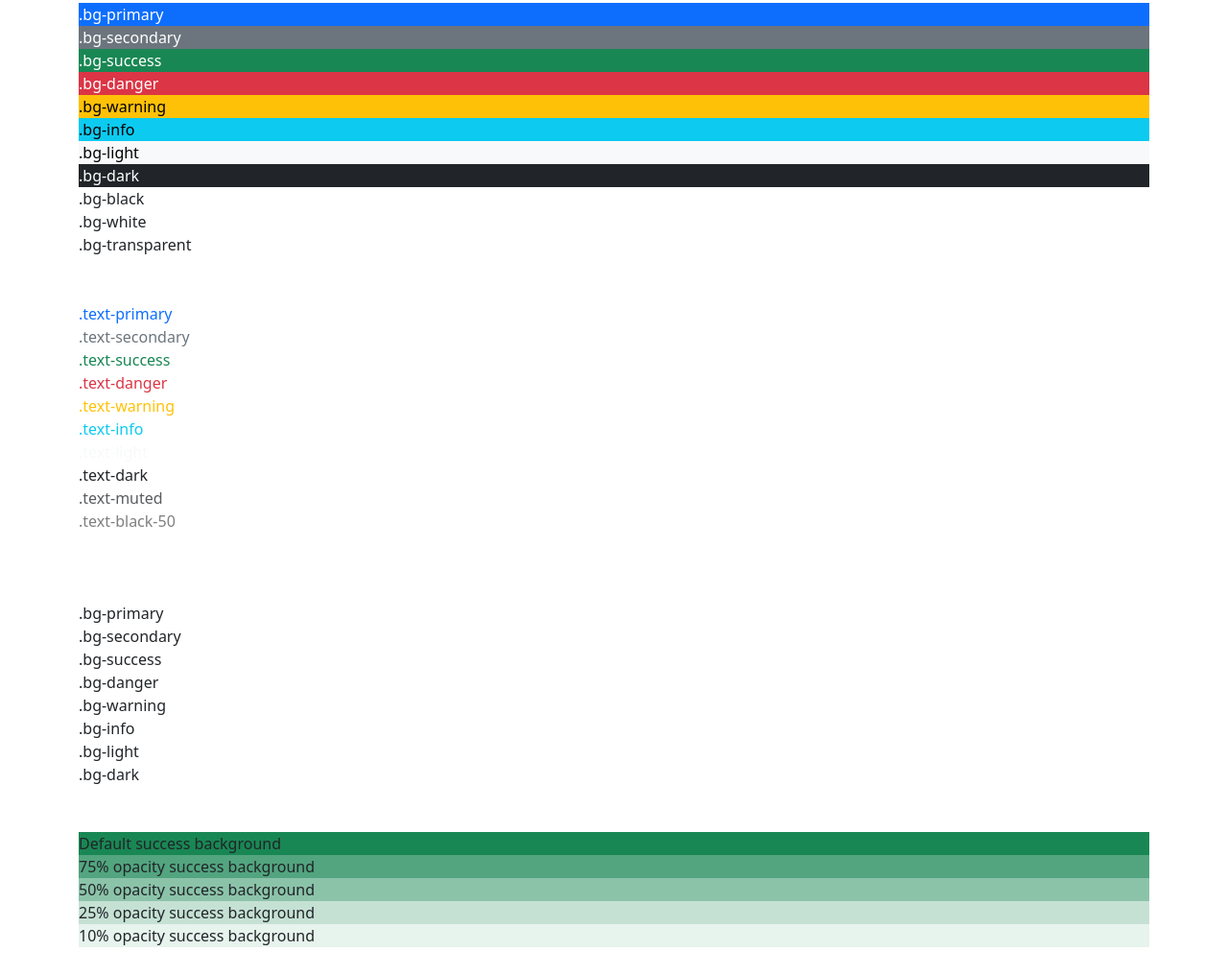
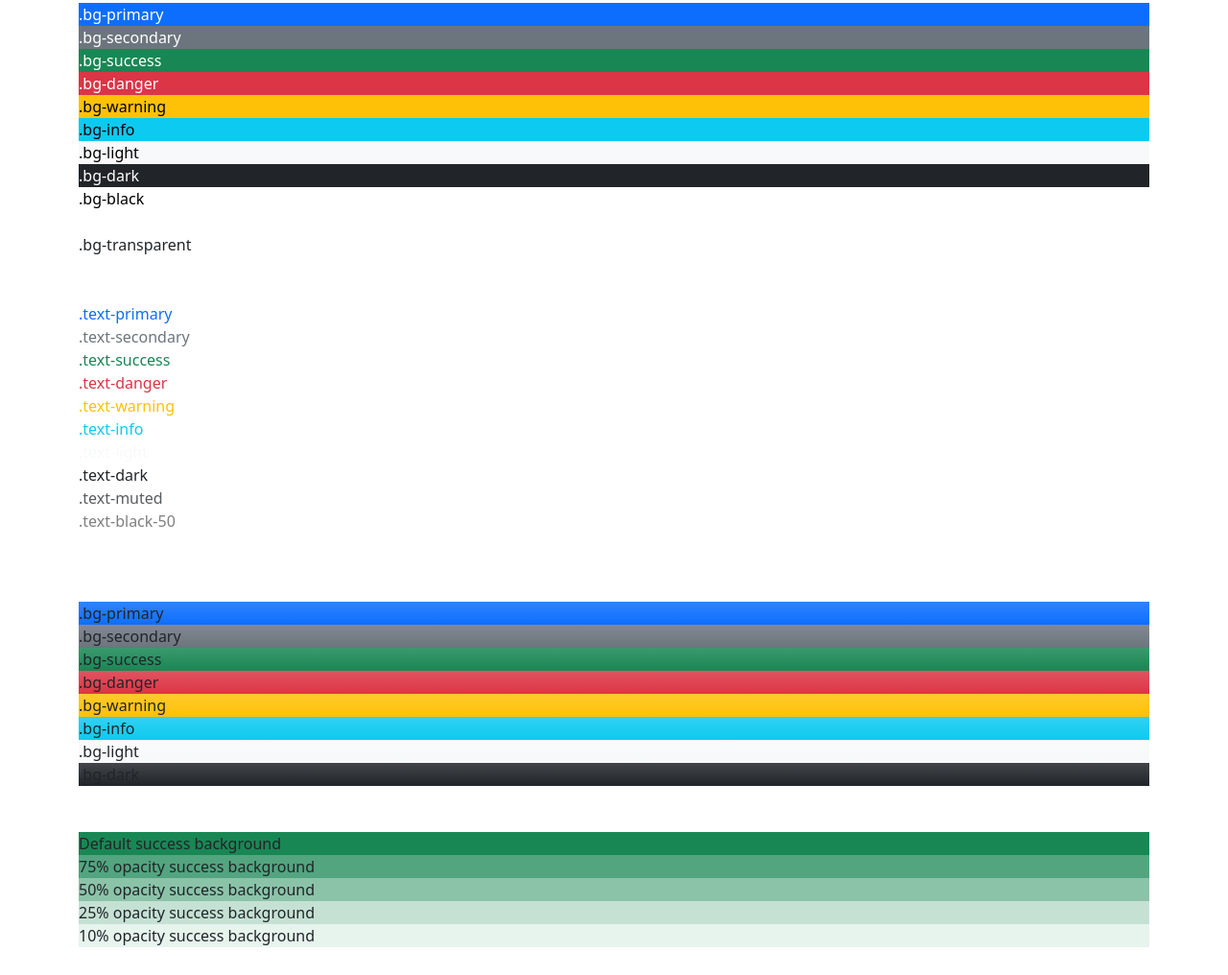
Before and after one commit to Arjun8124/html-css-basics, a plain HTML site: page bootstrap-sandbox/bootstrap-sandbox-start/04-background-text-colors.html in a window 1280 px wide. Shown: the part 405-1421 px from the top of the page at 96% size. Drawn offline with Linux system fonts and the light colour scheme.

Commit message:
bootstrap course sandbox files

```diff
--- a/bootstrap-sandbox/bootstrap-sandbox-start/04-background-text-colors.html
+++ b/bootstrap-sandbox/bootstrap-sandbox-start/04-background-text-colors.html
@@ -35,8 +35,8 @@
       <div class="text-bg-info">.bg-info</div>
       <div class="text-bg-light">.bg-light</div>
       <div class="text-bg-dark">.bg-dark</div>
-      <div class="">.bg-black</div>
-      <div class="">.bg-white</div>
+      <div class="text-black">.bg-black</div>
+      <div class="text-white">.bg-white</div>
       <div class="">.bg-transparent</div>
 
       <br /><br />
@@ -57,14 +57,14 @@
       <br /><br />
 
       <!-- Gradients -->
-      <div class="">.bg-primary</div>
-      <div class="">.bg-secondary</div>
-      <div class="">.bg-success</div>
-      <div class="">.bg-danger</div>
-      <div class="">.bg-warning</div>
-      <div class="">.bg-info</div>
-      <div class="">.bg-light</div>
-      <div class="">.bg-dark</div>
+      <div class="bg-primary bg-gradient">.bg-primary</div>
+      <div class="bg-secondary bg-gradient">.bg-secondary</div>
+      <div class="bg-success bg-gradient">.bg-success</div>
+      <div class="bg-danger bg-gradient">.bg-danger</div>
+      <div class="bg-warning bg-gradient">.bg-warning</div>
+      <div class="bg-info bg-gradient">.bg-info</div>
+      <div class="bg-light bg-gradient">.bg-light</div>
+      <div class="bg-dark bg-gradient">.bg-dark</div>
 
       <br /><br />
 
```
